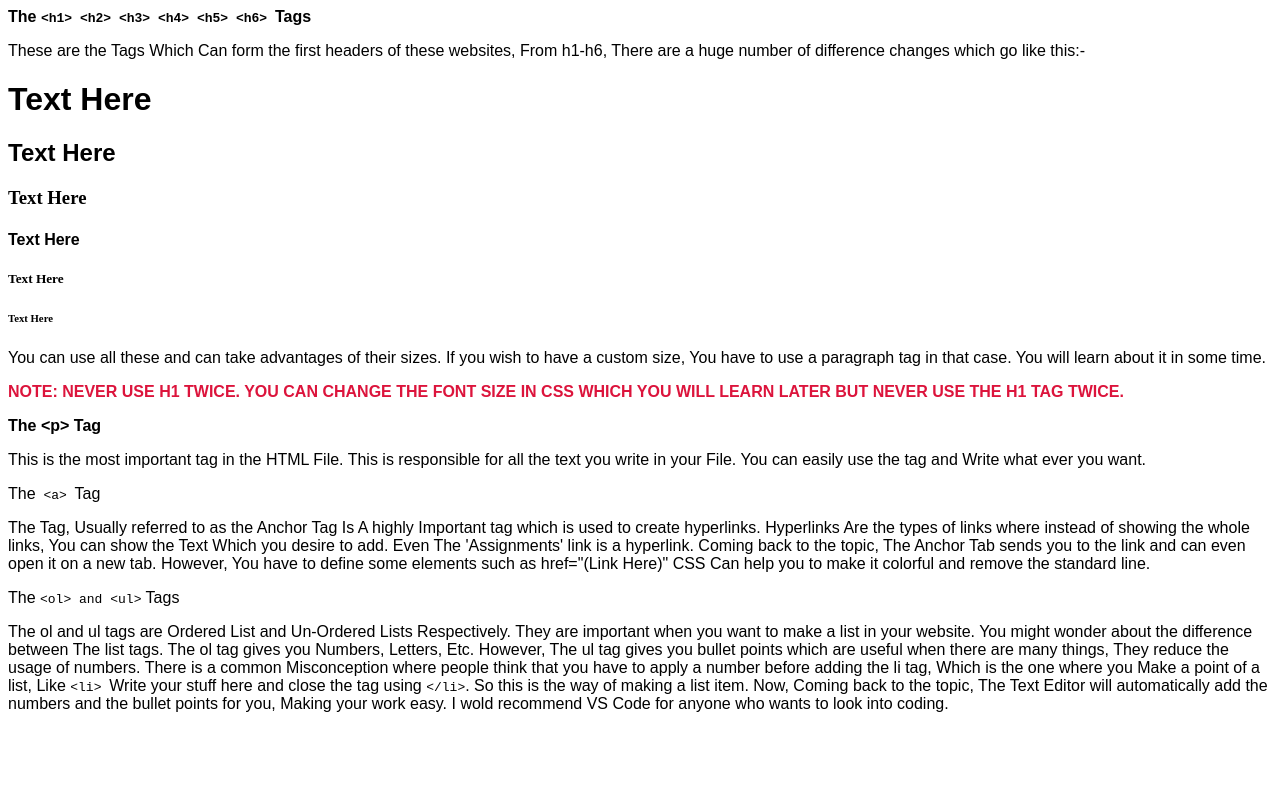
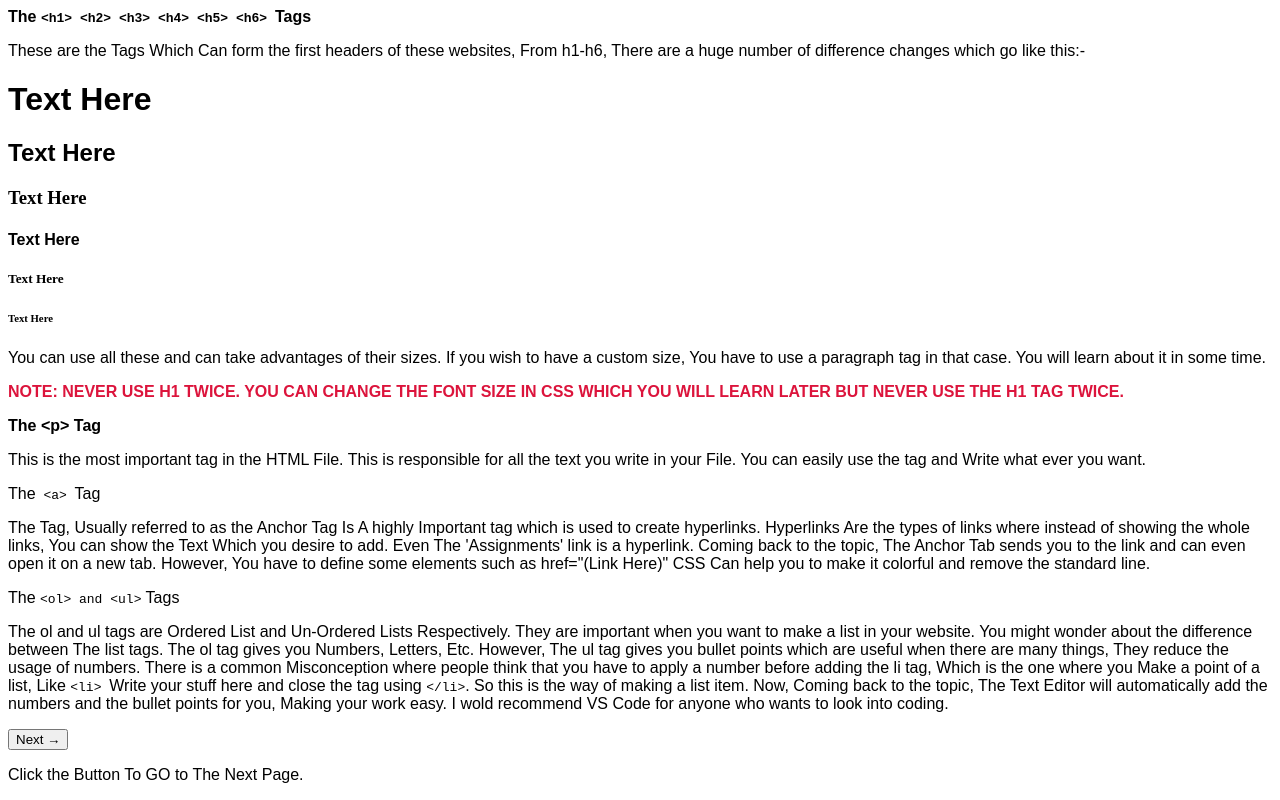
Before and after one commit to TBNRVivo/Main-Implement, a plain HTML site: page index.html in a window 1280 px wide. Shown: the part 622-1422 px from the top of the page. Before the commit the page ends 1351 px from the top, so only its background shows below. Drawn offline with Linux system fonts and the light colour scheme.

Commit message:
Update index.html

```diff
--- a/index.html
+++ b/index.html
@@ -112,6 +112,8 @@
       work easy. I wold recommend VS Code for anyone who wants to look into
       coding.
     </p>
+    <button>Next &rarr;</button>
+    <p>Click the Button To GO to The Next Page.</p>
 
     <!-- Last Modified on 06/08/2021 at 22:08 -->
   </body>
```
